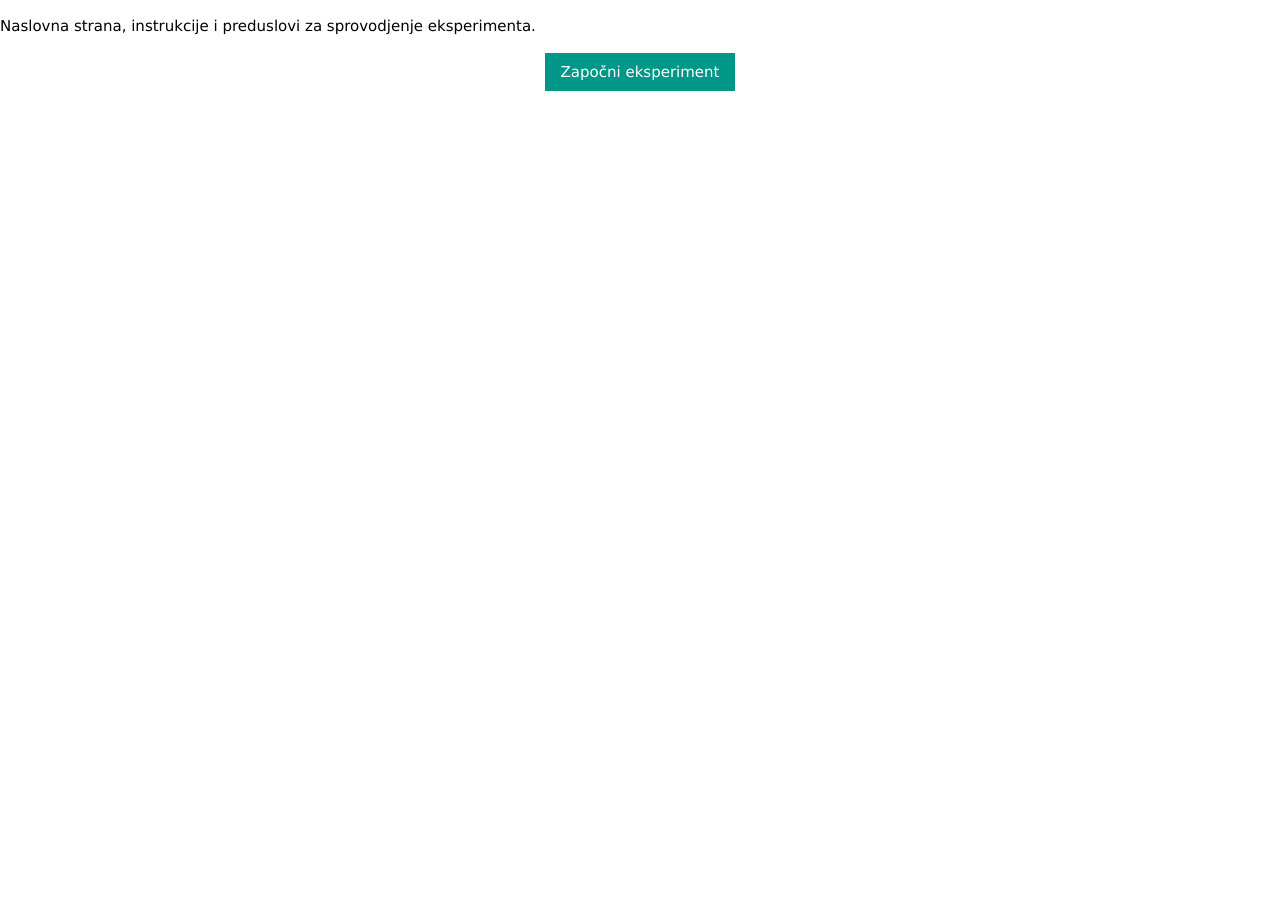
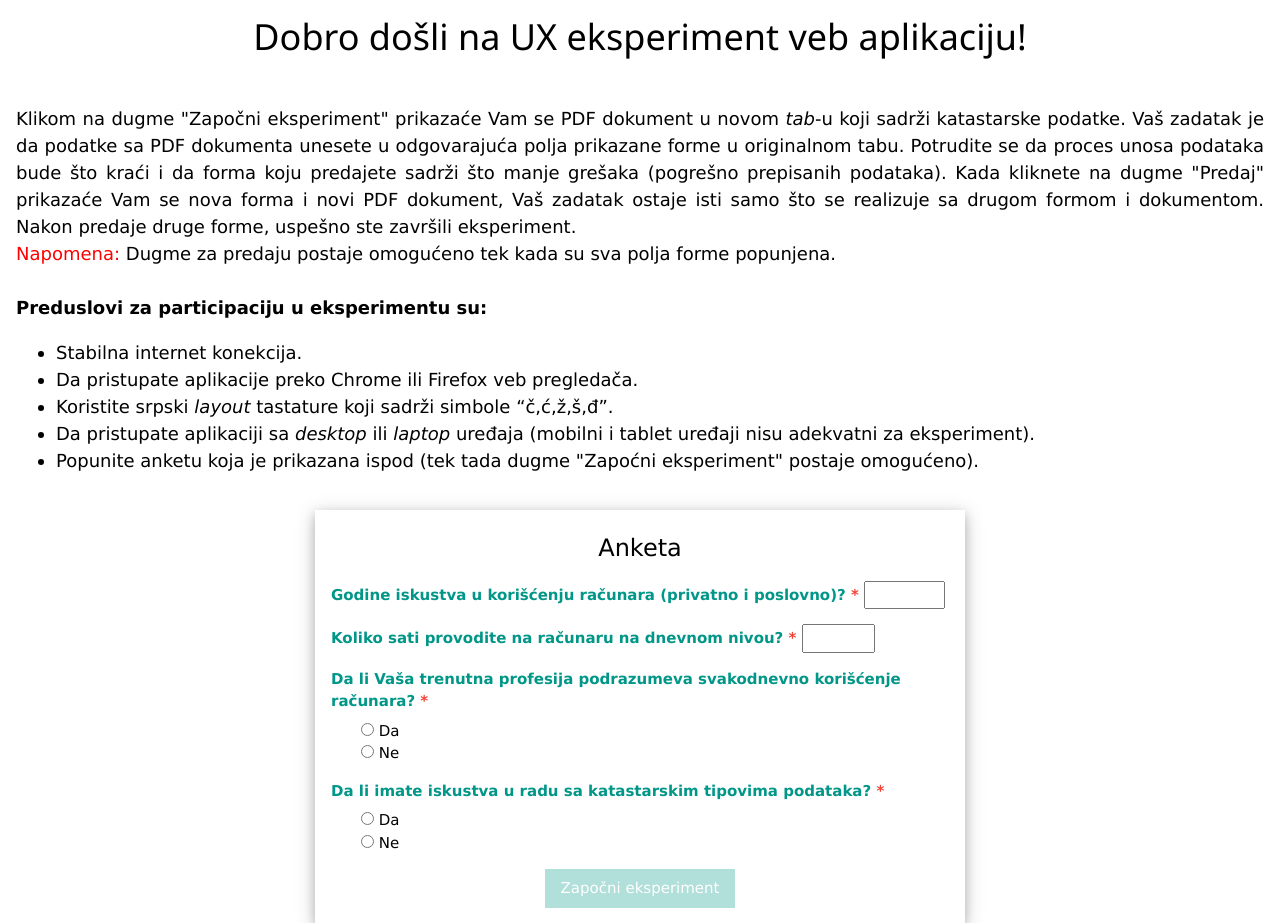
Before and after one commit to krjovan/UX-experiment-frontend, an Angular app: page / in a window 1280 px wide. Before the commit the page ends 800 px from the top, so only its background shows below. Built offline with nearby package versions, Linux system fonts and the light colour scheme.

Commit message:
Instructions for subjects added and implemented survay

```diff
--- a/src/app/app.component.html
+++ b/src/app/app.component.html
@@ -1,9 +1,92 @@
 <div *ngIf="showIntro">
-  <p>Naslovna strana, instrukcije i preduslovi za sprovodjenje eksperimenta.</p>
+  <h1 class="w3-center">Dobro došli na UX eksperiment veb aplikaciju!</h1>
+  <br>
+  <div style="text-align: justify; text-justify: inter-word; font-size: 18px;" class="w3-padding">Klikom na dugme "Započni eksperiment" prikazaće Vam se PDF dokument u novom
+    <i>tab</i>-u koji sadrži katastarske podatke. Vaš zadatak je da podatke sa PDF dokumenta unesete u odgovarajuća polja prikazane
+    forme u originalnom tabu. Potrudite se da proces unosa podataka bude što kraći i da forma koju predajete sadrži što manje
+    grešaka (pogrešno prepisanih podataka). Kada kliknete na dugme "Predaj" prikazaće Vam se nova forma i novi PDF dokument,
+    Vaš zadatak ostaje isti samo što se realizuje sa drugom formom i dokumentom. Nakon predaje druge forme, uspešno ste završili
+    eksperiment.
+    <br>
+    <span style="color: red;">Napomena:</span> Dugme za predaju postaje omogućeno tek kada su sva polja forme popunjena.
+    <br>
+    <br>
+    <b>Preduslovi za participaciju u eksperimentu su:</b>
+    <ul>
+      <li>Stabilna internet konekcija.</li>
+      <li>Da pristupate aplikacije preko Chrome ili Firefox veb pregledača.</li>
+      <li>Koristite srpski
+        <i>layout</i> tastature koji sadrži simbole “č,ć,ž,š,đ”.</li>
+      <li>Da pristupate aplikaciji sa
+        <i>desktop</i> ili
+        <i>laptop</i> uređaja (mobilni i tablet uređaji nisu adekvatni za eksperiment).</li>
+      <li>Popunite anketu koja je prikazana ispod (tek tada dugme "Zapoćni eksperiment" postaje omogućeno).</li>
+    </ul>
+  </div>
 
-  <p class="w3-center">
-    <button (click)="zapocniEksperiment()" class="w3-btn w3-teal">Započni eksperiment</button>
-  </p>
+  <div style="margin: 0 auto; margin-top:10px; padding-top: 20px;  width:650px;" class="w3-card-4">
+
+    <div style="font-size: 24px;" class="w3-center">Anketa</div>
+
+    <form class="w3-container" #formControlAnkenta="ngForm">
+      <p>
+        <label class="w3-text-teal">
+          <b>Godine iskustva u korišćenju računara (privatno i poslovno)?</b>
+        </label>
+        <label class="w3-text-red">
+          <b> * </b>
+        </label>
+        <input required [(ngModel)]="godineIskustva" name="godineIskustva" type="number" min="0" max="100" style="text-align: center;">
+      </p>
+      <p>
+        <label class="w3-text-teal">
+          <b>Koliko sati provodite na računaru na dnevnom nivou?</b>
+        </label>
+        <label class="w3-text-red">
+          <b> * </b>
+        </label>
+        <input required [(ngModel)]="satiDnevno" name="satiDnevno" type="number" min="0" max="24" style="text-align: center;">
+      </p>
+      <p>
+        <label class="w3-text-teal">
+          <b>Da li Vaša trenutna profesija podrazumeva svakodnevno korišćenje računara?</b>
+        </label>
+        <label class="w3-text-red">
+          <b> *</b>
+        </label>
+        <br>
+        <input required [(ngModel)]="profesija" style="margin-left: 30px; margin-top: 10px;" type="radio" id="daProfesija" name="profesija"
+          value="true">
+        <label for="daProfesija"> Da</label>
+        <br>
+        <input required [(ngModel)]="profesija" style="margin-left: 30px" type="radio" id="neProfesija" name="profesija" value="false">
+        <label for="neProfesija"> Ne</label>
+        <br>
+      </p>
+
+      <p>
+        <label class="w3-text-teal">
+          <b>Da li imate iskustva u radu sa katastarskim tipovima podataka?</b>
+        </label>
+        <label class="w3-text-red">
+          <b> *</b>
+        </label>
+        <br>
+        <input required [(ngModel)]="iskustvoKatastar" style="margin-left: 30px; margin-top: 10px;" type="radio" id="daIskustvoKatastar"
+          name="iskustvoKatastar" value="true">
+        <label for="daIskustvoKatastar"> Da</label>
+        <br>
+        <input required [(ngModel)]="iskustvoKatastar" style="margin-left: 30px" type="radio" id="neIskustvoKatastar" name="iskustvoKatastar"
+          value="false">
+        <label for="neIskustvoKatastar"> Ne</label>
+        <br>
+      </p>
+      <p class="w3-center">
+        <button type="button" [disabled]="!formControlAnkenta.valid" (click)="zapocniEksperiment()" class="w3-btn w3-teal">Započni eksperiment</button>
+      </p>
+
+    </form>
+  </div>
 </div>
 
 <div *ngIf="showFirstLayout" class="w3-center w3-padding" style="margin:0 auto; max-width: 600px;">
@@ -37,9 +120,8 @@
         <label class="w3-text-red" style="font-style: italic">
           <b> (obavezno) - tačno 13 cifara</b>
         </label>
-        <input style="text-align: center;" required [(ngModel)]="jmbg" class="w3-input w3-border w3-light-grey"
-          oninput="this.value = this.value.replace(/[^0-9]/g, '').replace(/(\..*)\./g, '$1');" pattern="[0-9]+" minlength="13"
-          maxlength="13" name="jmbg" type="text">
+        <input style="text-align: center;" required [(ngModel)]="jmbg" class="w3-input w3-border w3-light-grey" oninput="this.value = this.value.replace(/[^0-9]/g, '').replace(/(\..*)\./g, '$1');"
+          pattern="[0-9]+" minlength="13" maxlength="13" name="jmbg" type="text">
       </p>
       <p>
         <label class="w3-text-teal">
@@ -66,9 +148,8 @@
         <label class="w3-text-red" style="font-style: italic">
           <b> (obavezno) - tačno 13 cifara</b>
         </label>
-        <input style="text-align: center;" required [(ngModel)]="jmbg" class="w3-input w3-border w3-light-grey"
-          oninput="this.value = this.value.replace(/[^0-9]/g, '').replace(/(\..*)\./g, '$1');" pattern="[0-9]+" minlength="13"
-          maxlength="13" name="jmbg" type="text">
+        <input style="text-align: center;" required [(ngModel)]="jmbg" class="w3-input w3-border w3-light-grey" oninput="this.value = this.value.replace(/[^0-9]/g, '').replace(/(\..*)\./g, '$1');"
+          pattern="[0-9]+" minlength="13" maxlength="13" name="jmbg" type="text">
       </p>
       <p>
         <label class="w3-text-teal">
@@ -95,12 +176,11 @@
         <label class="w3-text-red" style="font-style: italic">
           <b> (obavezno) - tačno 13 cifara</b>
         </label>
-        <input style="text-align: center;" required [(ngModel)]="jmbg" class="w3-input w3-border w3-light-grey"
-          oninput="this.value = this.value.replace(/[^0-9]/g, '').replace(/(\..*)\./g, '$1');" pattern="[0-9]+" minlength="13"
-          maxlength="13" name="jmbg" type="text">
+        <input style="text-align: center;" required [(ngModel)]="jmbg" class="w3-input w3-border w3-light-grey" oninput="this.value = this.value.replace(/[^0-9]/g, '').replace(/(\..*)\./g, '$1');"
+          pattern="[0-9]+" minlength="13" maxlength="13" name="jmbg" type="text">
       </p>
       <p class="w3-center">
-        <button type="button" [disabled]="!formControl.valid" (click)="predajPrviLayout()" class="w3-btn w3-teal">Validacija</button>
+        <button type="button" [disabled]="!formControl.valid" (click)="predajPrviLayout()" class="w3-btn w3-teal">Predaj</button>
       </p>
     </form>
   </div>
@@ -139,9 +219,8 @@
         <label class="w3-text-red" style="font-style: italic">
           <b> (obavezno) - tačno 13 cifara</b>
         </label>
-        <input style="text-align: center;" required [(ngModel)]="jmbg" class="w3-input w3-border w3-light-grey"
-          oninput="this.value = this.value.replace(/[^0-9]/g, '').replace(/(\..*)\./g, '$1');" pattern="[0-9]+" minlength="13"
-          maxlength="13" name="jmbg" type="text">
+        <input style="text-align: center;" required [(ngModel)]="jmbg" class="w3-input w3-border w3-light-grey" oninput="this.value = this.value.replace(/[^0-9]/g, '').replace(/(\..*)\./g, '$1');"
+          pattern="[0-9]+" minlength="13" maxlength="13" name="jmbg" type="text">
       </p>
       <p>
         <label class="w3-text-teal">
@@ -168,9 +247,8 @@
         <label class="w3-text-red" style="font-style: italic">
           <b> (obavezno) - tačno 13 cifara</b>
         </label>
-        <input style="text-align: center;" required [(ngModel)]="jmbg" class="w3-input w3-border w3-light-grey"
-          oninput="this.value = this.value.replace(/[^0-9]/g, '').replace(/(\..*)\./g, '$1');" pattern="[0-9]+" minlength="13"
-          maxlength="13" name="jmbg" type="text">
+        <input style="text-align: center;" required [(ngModel)]="jmbg" class="w3-input w3-border w3-light-grey" oninput="this.value = this.value.replace(/[^0-9]/g, '').replace(/(\..*)\./g, '$1');"
+          pattern="[0-9]+" minlength="13" maxlength="13" name="jmbg" type="text">
       </p>
       <p>
         <label class="w3-text-teal">
@@ -197,12 +275,11 @@
         <label class="w3-text-red" style="font-style: italic">
           <b> (obavezno) - tačno 13 cifara</b>
         </label>
-        <input style="text-align: center;" required [(ngModel)]="jmbg" class="w3-input w3-border w3-light-grey"
-          oninput="this.value = this.value.replace(/[^0-9]/g, '').replace(/(\..*)\./g, '$1');" pattern="[0-9]+" minlength="13"
-          maxlength="13" name="jmbg" type="text">
+        <input style="text-align: center;" required [(ngModel)]="jmbg" class="w3-input w3-border w3-light-grey" oninput="this.value = this.value.replace(/[^0-9]/g, '').replace(/(\..*)\./g, '$1');"
+          pattern="[0-9]+" minlength="13" maxlength="13" name="jmbg" type="text">
       </p>
       <p class="w3-center">
-        <button  type="button" [disabled]="!formControl.valid" (click)="predajDrugiLayout()" class="w3-btn w3-teal">Validacija</button>
+        <button type="button" [disabled]="!formControl.valid" (click)="predajDrugiLayout()" class="w3-btn w3-teal">Predaj</button>
       </p>
     </form>
   </div>
--- a/src/app/app.component.ts
+++ b/src/app/app.component.ts
@@ -22,6 +22,11 @@ export class AppComponent {
   showFirstLayout = false;
   showSecondLayout = false;
   showThanks = false;
+
+  godineIskustva: number;
+  satiDnevno: number;
+  profesija: boolean;
+  iskustvoKatastar: boolean;
 
   jmbg: string = '';
   ime: string = '';
@@ -51,7 +56,6 @@ export class AppComponent {
     } else {
       console.log("Nesto neocekivano se dogodilo.");
     }
-
   }
 
   predajPrviLayout() {
@@ -61,7 +65,7 @@ export class AppComponent {
       this.showFirstLayout = false;
       this.firstLayoutWindow.close();
       this.showThanks = true;
-      this.sendExperimentScore();
+      //this.sendExperimentScore();
     } else {
       this.firstEndTime = performance.now();
       console.log(Math.round((this.firstEndTime - this.firstStartTime)/1000));
@@ -80,7 +84,7 @@ export class AppComponent {
       this.showSecondLayout = false;
       this.secondLayoutWindow.close();
       this.showThanks = true;
-      this.sendExperimentScore();
+      //this.sendExperimentScore();
     } else {
       this.secondEndTime = performance.now();
       console.log(Math.round((this.secondEndTime - this.secondStartTime)/1000));
```
